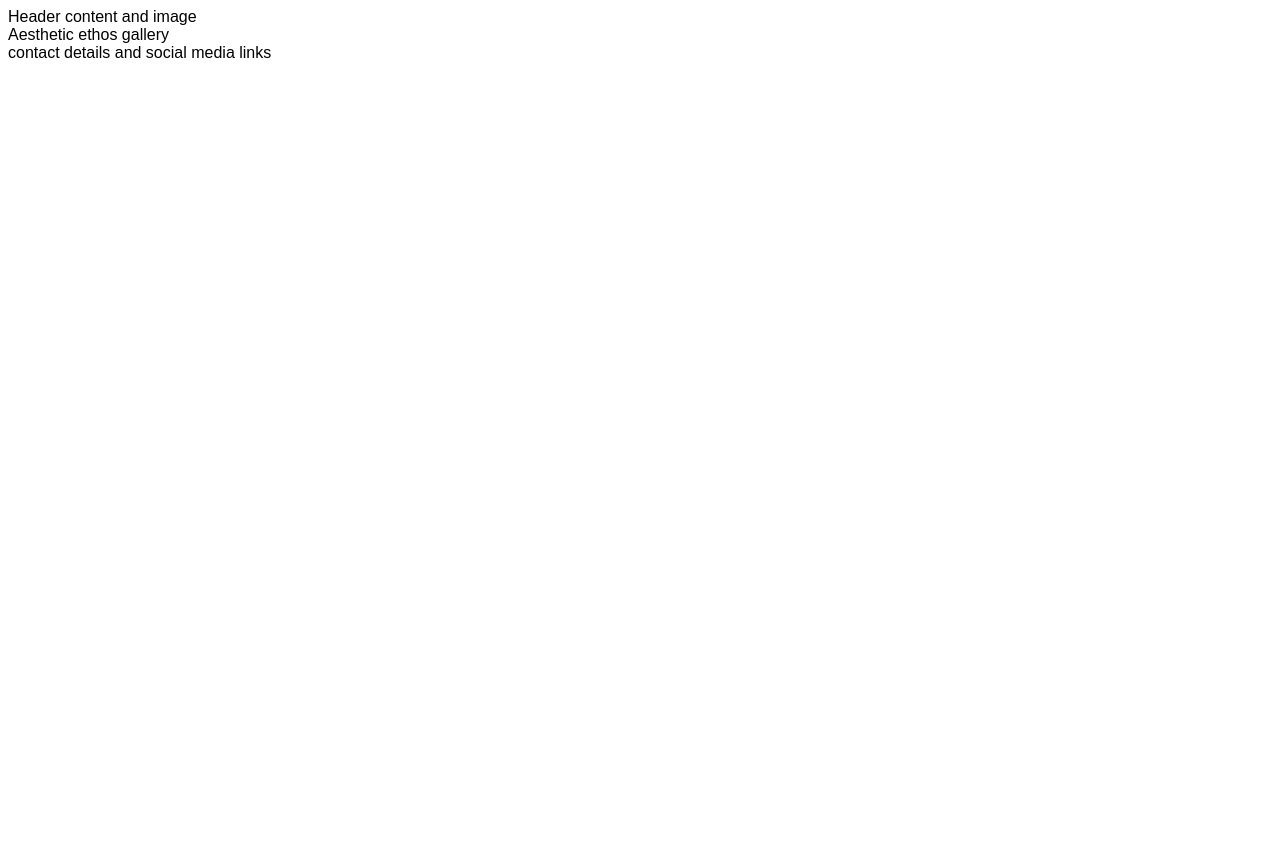
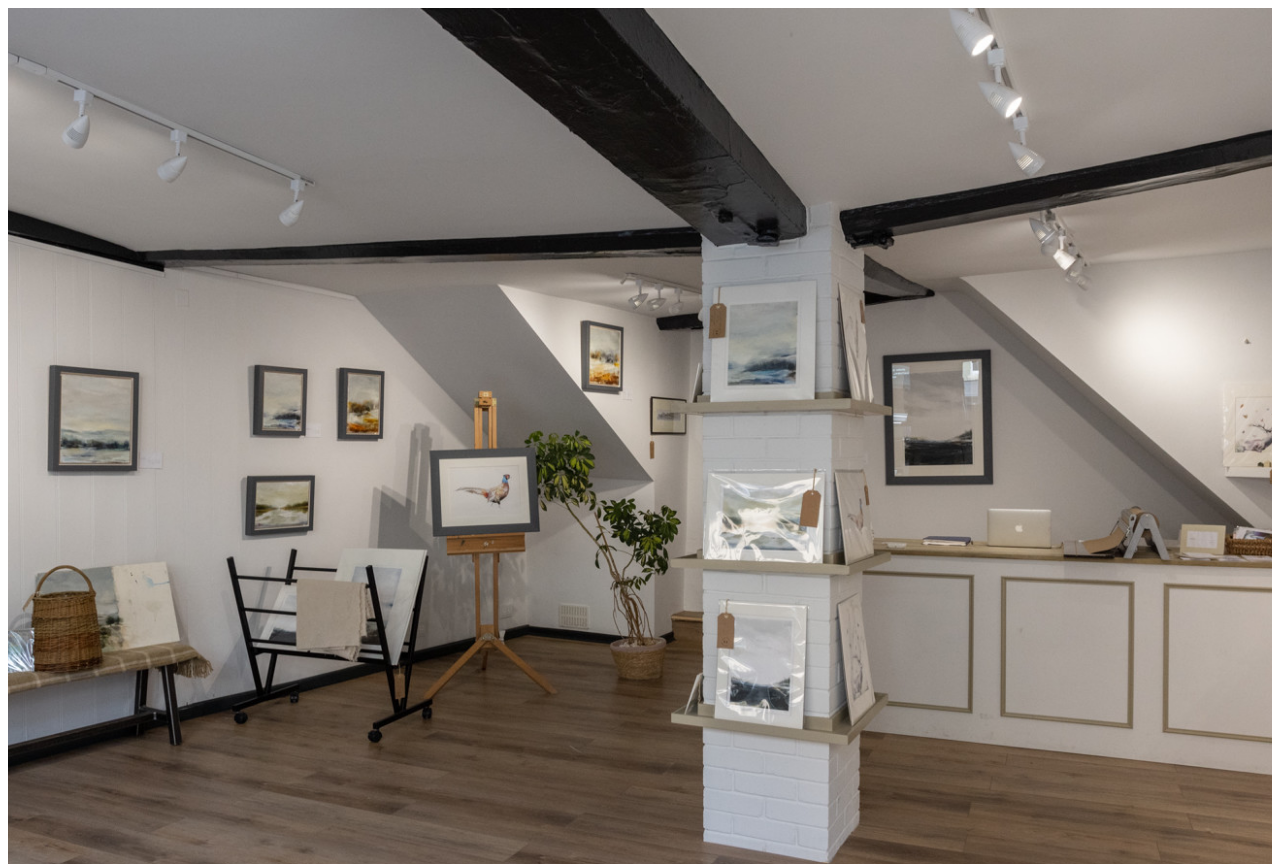
Before and after one commit to Teerapat-Bickerton/Laura-Dennis-Studio, a plain HTML site: page index.html in a window 1280 px wide. Shown: the top 864 px of the page. Before the commit the page ends 800 px from the top, so only its background shows below. Drawn offline with Linux system fonts and the light colour scheme.

Commit message:
Add main image to header

```diff
--- a/assets/css/style.css
+++ b/assets/css/style.css
@@ -1,3 +1,16 @@
 body {
     font-family: Arial, Helvetica, sans-serif;
 }
+
+/* Header */
+
+#header-image {
+    height: 1150px;
+    width: 100%;
+    background: url(../images/Landing\ image\ 1.jpg);
+
+    /* Copied some code from https://www.w3schools.com/howto/howto_css_full_page.asp */
+    background-position: center top;
+    background-repeat: no-repeat;
+    background-size: cover;
+}
--- a/index.html
+++ b/index.html
@@ -11,7 +11,13 @@
     <title>Laura Dennis Studio & Gallery</title>
 </head>
 <body>
-    <header>Header content and image</header>
+    <header>
+        <div id="header-image">
+            <div>
+
+            </div>
+        </div>
+    </header>
     <section>Aesthetic ethos gallery</section>
     <footer>contact details and social media links</footer>
 </body>
```
Also changed, not shown: assets/images/Landing image 1.jpg (added).
